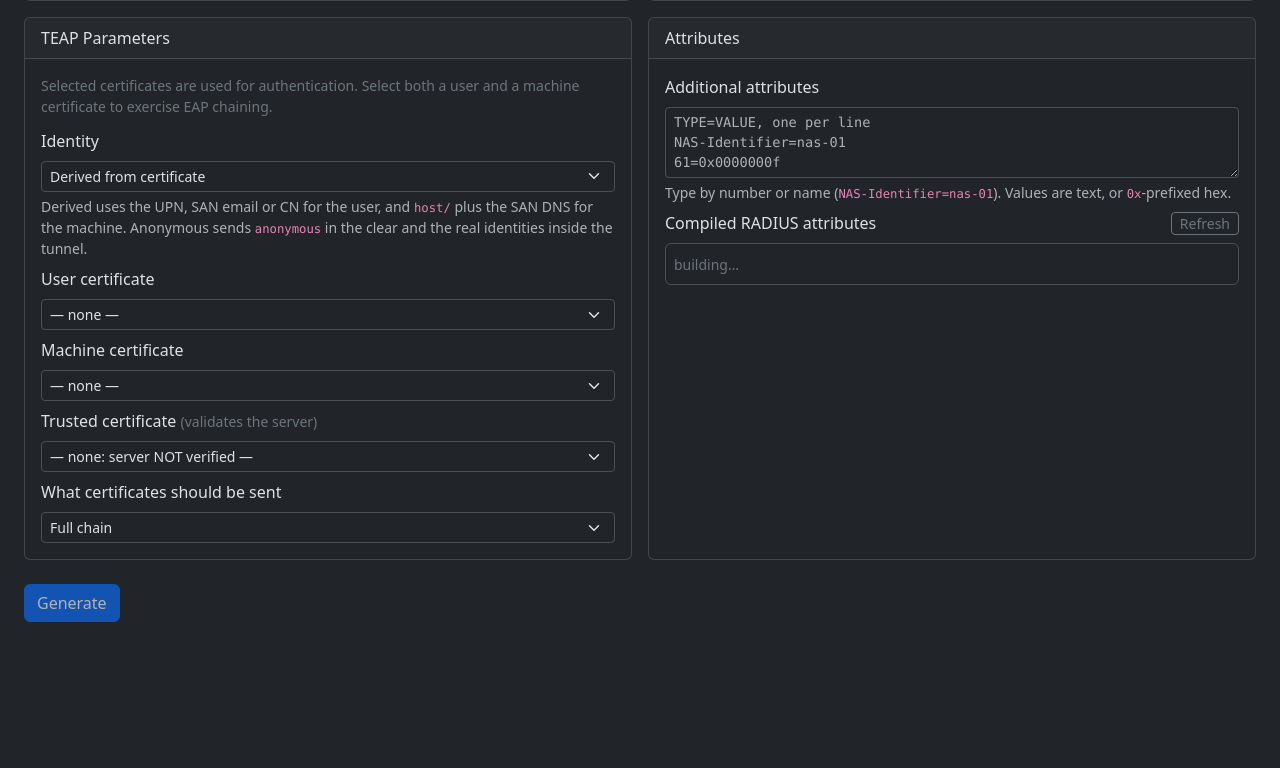
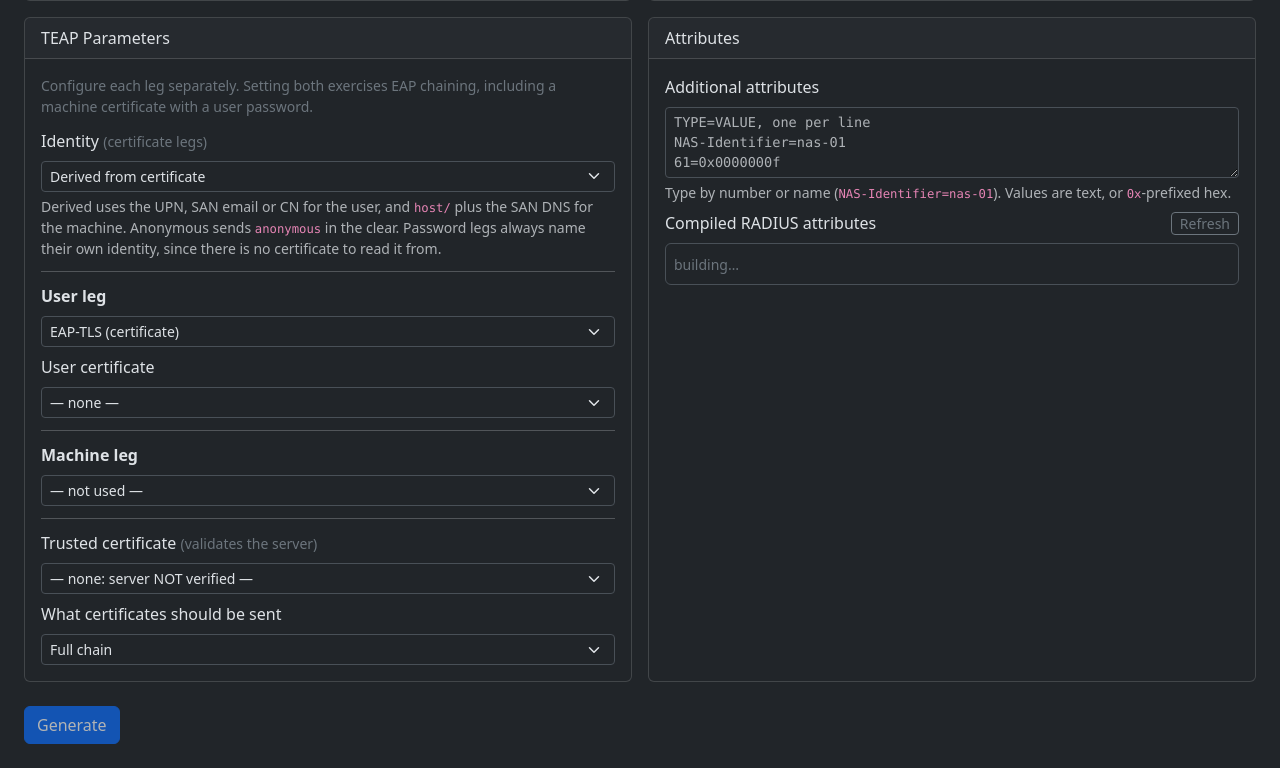
Before and after one commit to d4edalvs/radius-teap-tester, a FastAPI app: template teap_gui/templates/generate.html in a window 1280 px wide. Shown: the part 1370-2138 px from the top of the page. Before the commit the page ends 1992 px from the top, so only its background shows below. Run offline with FastAPI, Linux system fonts and the light colour scheme; the template is opened without the code that fills it, so the values that code supplies are empty; parts of the project's set-up code (start-up, migrations or seed data) failed here and were passed over; some libraries are stand-ins or nearby versions.

Commit message:
Inner method selection in the GUI
TEAP Parameters now configures each leg independently: EAP-TLS with a
certificate, MS-CHAPv2 with a password, or unused. The mixed case works,
so a machine certificate can be chained with a user password.

A password leg names its own identity, since there is no certificate to
derive one from, so the identity mode applies to certificate legs only.

Leg passwords are encrypted with the same key as shared secrets rather
than sitting in the jobs table in the clear; job parameters are otherwise
stored as plain JSON.

Removed a validation predating MS-CHAPv2 that demanded a certificate
regardless of method, which rejected every password-only configuration.
The per-leg checks now say which leg is missing what.

Verified against ISE: password-only and mixed chained runs both reach
MS-CHAPv2 and return E=691 for a wrong password, certificate chaining is
unaffected, and the password does not appear in the database.

```diff
--- a/teap_gui/app.py
+++ b/teap_gui/app.py
@@ -273,7 +273,10 @@ async def generate_run(
         srv_secret: str = Form(""), srv_save: bool = Form(False),
         identity_mode: str = Form("from_cert"),
         identity: str = Form(""), machine_identity: str = Form(""),
+        user_method: str = Form("eap_tls"), machine_method: str = Form("none"),
         user_cert_id: str = Form(""), machine_cert_id: str = Form(""),
+        user_username: str = Form(""), user_password: str = Form(""),
+        machine_username: str = Form(""), machine_password: str = Form(""),
         ca_cert_id: str = Form(""), chain_mode: str = Form("full"),
         source_ip: str = Form(""), called_station_id: str = Form(""),
         nas_port_type: int = Form(15), framed_mtu: int = Form(1500),
@@ -302,8 +305,27 @@ async def generate_run(
             raise ValueError("select a server, or enter one directly")
         if count < 1 or count > 10000:
             raise ValueError("amount of sessions must be between 1 and 10000")
-        if not user_cert_id and not machine_cert_id:
-            raise ValueError("select a user or a machine identity certificate")
+        # A leg not in use contributes no credential of any kind.
+        if user_method != "eap_tls":
+            user_cert_id = ""
+        if machine_method != "eap_tls":
+            machine_cert_id = ""
+        if user_method != "mschapv2":
+            user_username = user_password = ""
+        if machine_method != "mschapv2":
+            machine_username = machine_password = ""
+
+        if user_method == "mschapv2" and not (user_username and user_password):
+            raise ValueError("MS-CHAPv2 for the user leg needs a name and password")
+        if machine_method == "mschapv2" and not (machine_username and machine_password):
+            raise ValueError("MS-CHAPv2 for the machine leg needs a name and password")
+        if user_method == "eap_tls" and not user_cert_id:
+            raise ValueError("EAP-TLS for the user leg needs a certificate")
+        if machine_method == "eap_tls" and not machine_cert_id:
+            raise ValueError("EAP-TLS for the machine leg needs a certificate")
+        if user_method == "none" and machine_method == "none":
+            raise ValueError("at least one leg must be used")
+
         if identity_mode in ("from_cert", "anonymous"):
             # Derive from the certificates so there is nothing to mistype.
             if user_cert_id:
@@ -323,6 +345,13 @@ async def generate_run(
                 raise ValueError("a user certificate needs an identity")
             if machine_cert_id and not machine_identity:
                 raise ValueError("a machine certificate needs a machine identity")
+        # A password leg names itself: there is no certificate to read from.
+        if user_method == "mschapv2":
+            identity = user_username
+        if machine_method == "mschapv2":
+            machine_identity = machine_username
+        if not identity and not machine_identity:
+            raise ValueError("no identity was given or could be derived")
         outer_identity = "anonymous" if identity_mode == "anonymous" else ""
         macs = generator._values(mac_mode, count, pool=mac_list, cidr="", oui=mac_oui)
         ips = []
@@ -348,6 +377,12 @@ async def generate_run(
                   "outer_identity": outer_identity, "identity_mode": identity_mode,
                   "user_cert_id": user_cert_id or None,
                   "machine_cert_id": machine_cert_id or None,
+                  "user_method": user_method, "machine_method": machine_method,
+                  # Encrypted, like a shared secret: job parameters are stored
+                  # in the clear otherwise.
+                  "password_enc": secret_store.encrypt(user_password) if user_password else "",
+                  "machine_password_enc": (secret_store.encrypt(machine_password)
+                                           if machine_password else ""),
                   "ca_cert_id": ca_cert_id or None, "chain_mode": chain_mode,
                   "source_ip": source_ip, "called_station_id": called_station_id,
                   "nas_port_type": nas_port_type, "framed_mtu": framed_mtu,
--- a/teap_gui/templates/generate.html
+++ b/teap_gui/templates/generate.html
@@ -1,6 +1,14 @@
 {% extends "base.html" %}
 {% block title %}Generate — TEAP Tester{% endblock %}
 {% block content %}
+<script>
+function toggleLeg(leg, method) {
+  ['eap_tls', 'mschapv2'].forEach(function (m) {
+    var el = document.getElementById(leg + '-' + m);
+    if (el) el.hidden = (m !== method);
+  });
+}
+</script>
 <h1 class="h4 mb-3">Generate</h1>
 {% if error %}<div class="alert alert-danger py-2">{{ error }}</div>{% endif %}
 {% if not servers %}
@@ -144,10 +152,11 @@
   <div class="col-lg-6"><div class="card h-100">
     <div class="card-header">TEAP Parameters</div>
     <div class="card-body vstack gap-2">
-      <p class="small text-secondary mb-1">Selected certificates are used for authentication.
-        Select both a user and a machine certificate to exercise EAP chaining.</p>
+      <p class="small text-secondary mb-1">Configure each leg separately.
+        Setting both exercises EAP chaining, including a machine certificate
+        with a user password.</p>
 
-      <div><label class="form-label">Identity</label>
+      <div><label class="form-label">Identity <span class="text-secondary small">(certificate legs)</span></label>
         <select name="identity_mode" class="form-select form-select-sm"
                 onchange="document.getElementById('manual-identity').hidden = (this.value !== 'manual')">
           <option value="from_cert">Derived from certificate</option>
@@ -156,7 +165,8 @@
         </select>
         <div class="form-text">Derived uses the UPN, SAN email or CN for the user,
           and <code>host/</code> plus the SAN DNS for the machine. Anonymous sends
-          <code>anonymous</code> in the clear and the real identities inside the tunnel.</div></div>
+          <code>anonymous</code> in the clear. Password legs always name their own
+          identity, since there is no certificate to read it from.</div></div>
 
       <div id="manual-identity" hidden class="vstack gap-2 border-start ps-2">
         <div><label class="form-label">User identity</label>
@@ -167,16 +177,52 @@
                  placeholder="host/pc.example.com"></div>
       </div>
 
-      <div><label class="form-label">User certificate</label>
+      <hr class="my-1">
+      <div><label class="form-label fw-semibold">User leg</label>
+        <select name="user_method" class="form-select form-select-sm"
+                onchange="toggleLeg('user', this.value)">
+          <option value="none">— not used —</option>
+          <option value="eap_tls" selected>EAP-TLS (certificate)</option>
+          <option value="mschapv2">MS-CHAPv2 (password)</option>
+        </select></div>
+      <div id="user-eap_tls">
+        <label class="form-label">User certificate</label>
         <select name="user_cert_id" class="form-select form-select-sm">
           <option value="">— none —</option>
           {% for c in user_certs %}<option value="{{ c.id }}">{{ c.friendly_name }}</option>{% endfor %}
         </select></div>
-      <div><label class="form-label">Machine certificate</label>
+      <div id="user-mschapv2" hidden class="vstack gap-2">
+        <div><label class="form-label">User name</label>
+          <input name="user_username" class="form-control form-control-sm"
+                 placeholder="alice"></div>
+        <div><label class="form-label">Password</label>
+          <input name="user_password" type="password" class="form-control form-control-sm">
+          <div class="form-text">Encrypted at rest, like a shared secret.</div></div>
+      </div>
+
+      <hr class="my-1">
+      <div><label class="form-label fw-semibold">Machine leg</label>
+        <select name="machine_method" class="form-select form-select-sm"
+                onchange="toggleLeg('machine', this.value)">
+          <option value="none" selected>— not used —</option>
+          <option value="eap_tls">EAP-TLS (certificate)</option>
+          <option value="mschapv2">MS-CHAPv2 (password)</option>
+        </select></div>
+      <div id="machine-eap_tls" hidden>
+        <label class="form-label">Machine certificate</label>
         <select name="machine_cert_id" class="form-select form-select-sm">
           <option value="">— none —</option>
           {% for c in machine_certs %}<option value="{{ c.id }}">{{ c.friendly_name }}</option>{% endfor %}
         </select></div>
+      <div id="machine-mschapv2" hidden class="vstack gap-2">
+        <div><label class="form-label">Machine name</label>
+          <input name="machine_username" class="form-control form-control-sm"
+                 placeholder="host/pc.example.com"></div>
+        <div><label class="form-label">Password</label>
+          <input name="machine_password" type="password" class="form-control form-control-sm"></div>
+      </div>
+
+      <hr class="my-1">
       <div><label class="form-label">Trusted certificate <span class="text-secondary small">(validates the server)</span></label>
         <select name="ca_cert_id" class="form-select form-select-sm">
           <option value="">— none: server NOT verified —</option>
```
Also changed, not shown: docs/wiki/fields.md (+4 -2 lines), teap_gui/generator.py (+10 -0 lines).
